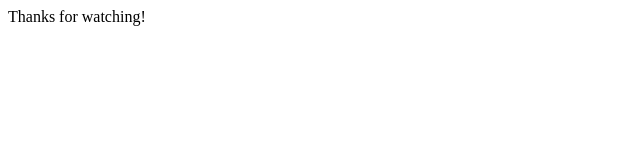
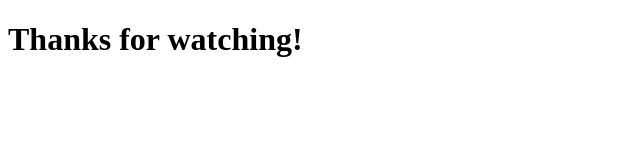
Before and after one commit to cscorner/TestYoutube, a plain HTML site: page home.html in a window 1280 px wide. Shown: the whole page, without its empty margins (0-640 px from the left). Drawn offline with Linux system fonts and the light colour scheme.

Commit message:
change in home.html

```diff
--- a/home.html
+++ b/home.html
@@ -6,6 +6,6 @@
     <title>Document</title>
 </head>
 <body>
-   Thanks for watching!
+  <h1>Thanks for watching! </h1>
 </body>
 </html>
```
